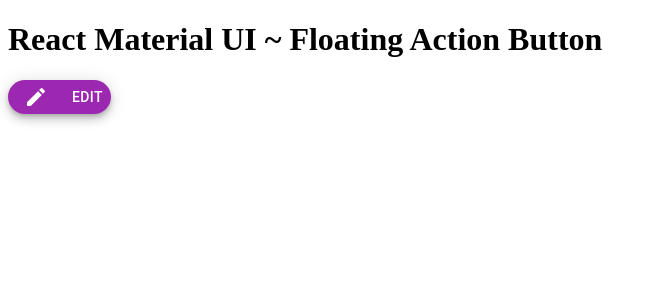
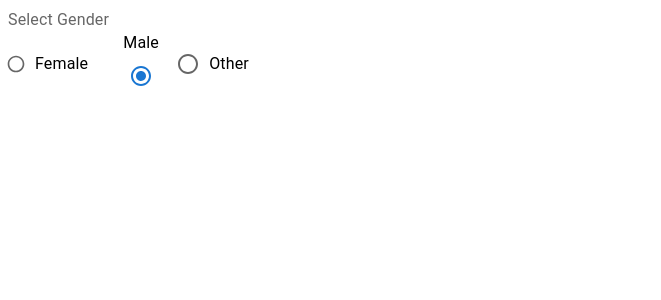
Before and after one commit to apni-coding/MUI_tutorial, a React (Create React App) app: page / in a window 1280 px wide. Shown: the top 300 px of the page, without its empty margins (0-661 px from the left). Built offline with nearby package versions, Linux system fonts and the light colour scheme.

Commit message:
radio button

```diff
--- a/src/App.js
+++ b/src/App.js
@@ -2,12 +2,13 @@ import MuiButton from "./components/MuiButton";
 import MuiButtonGroup from "./components/MuiButtonGroup";
 import MuiCheckbox from "./components/MuiCheckbox";
 import MuiFloatingActionButton from "./components/MuiFloatingActionButton";
+import MuiRadioButton from "./components/MuiRadioButton";
 
 
 function App() {
   return (
     <>
-   <MuiFloatingActionButton />
+   <MuiRadioButton />
     </>
   );
 }
--- /dev/null
+++ b/src/components/MuiRadioButton.js
@@ -0,0 +1,53 @@
+import React from 'react'
+import { FormControl, FormControlLabel, FormLabel, Radio, RadioGroup } from '@mui/material'
+function MuiRadioButton() {
+  const handleChange =(e)=>{
+    alert(e.target.value)
+  }
+  return (
+    <>
+      <FormControl>
+        <FormLabel id='select-gender'>Select Gender</FormLabel>
+
+        <RadioGroup
+          row
+          defaultValue={'male'}
+          onChange={handleChange}
+        >
+          <FormControlLabel
+            value={"female"}
+            control={<Radio color='secondary' size='small'/>}
+            label="Female"
+          />
+
+          <FormControlLabel
+            value={"male"}
+            control={<Radio />}
+            label="Male"
+            labelPlacement='top'
+          />
+
+          <FormControlLabel
+            value={"other"}
+            control={<Radio />}
+            label="Other"
+          />
+
+        </RadioGroup>
+      </FormControl>
+    </>
+  )
+}
+
+export default MuiRadioButton
+
+/*
+Topic to cover:-
+1. How to use Radio Button
+2. Radio Button with label
+3. Direction props
+4. Handle onChange event
+5. Size property
+6. Color of Radio Button
+7. Label placement
+*/
```
